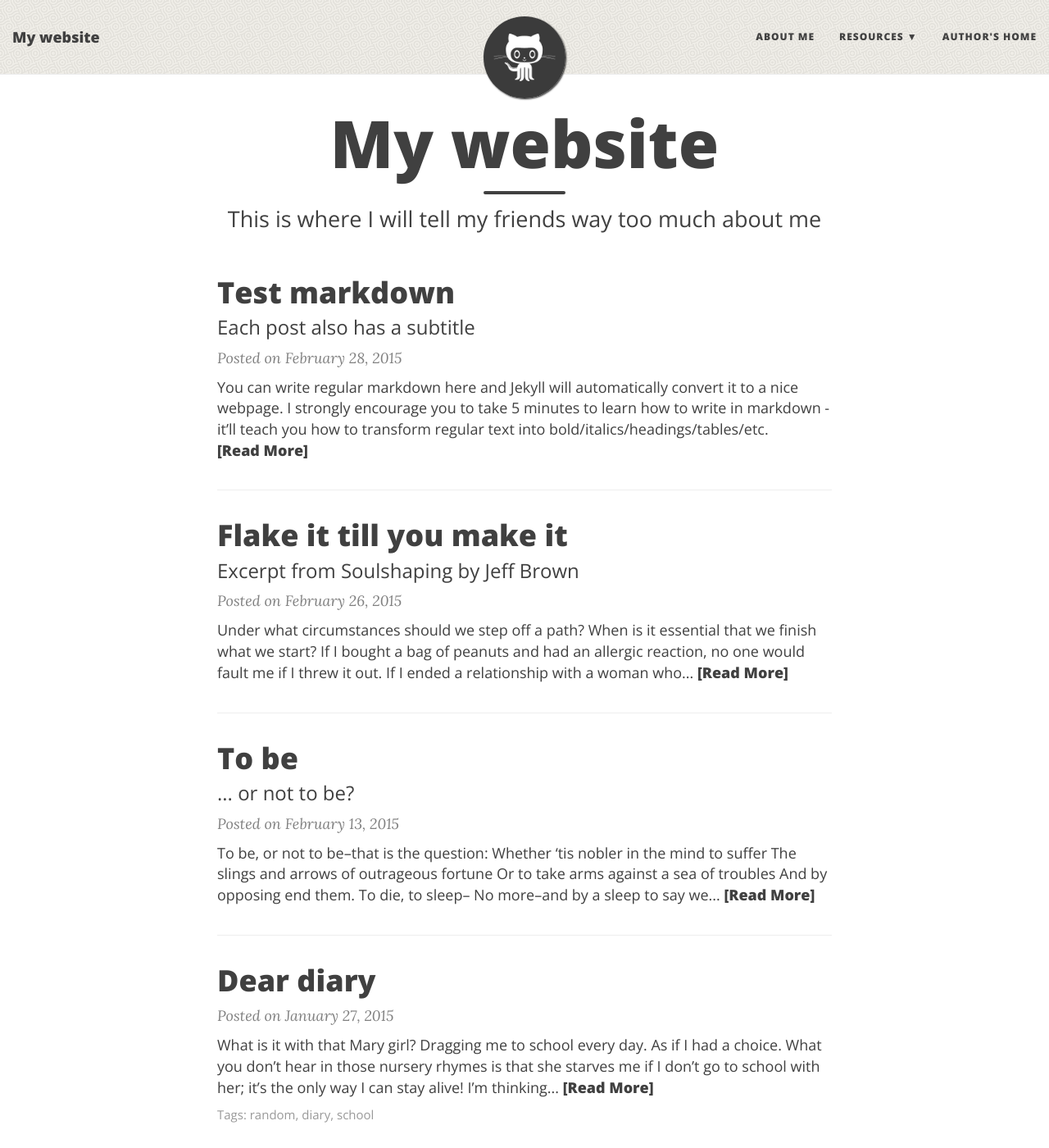
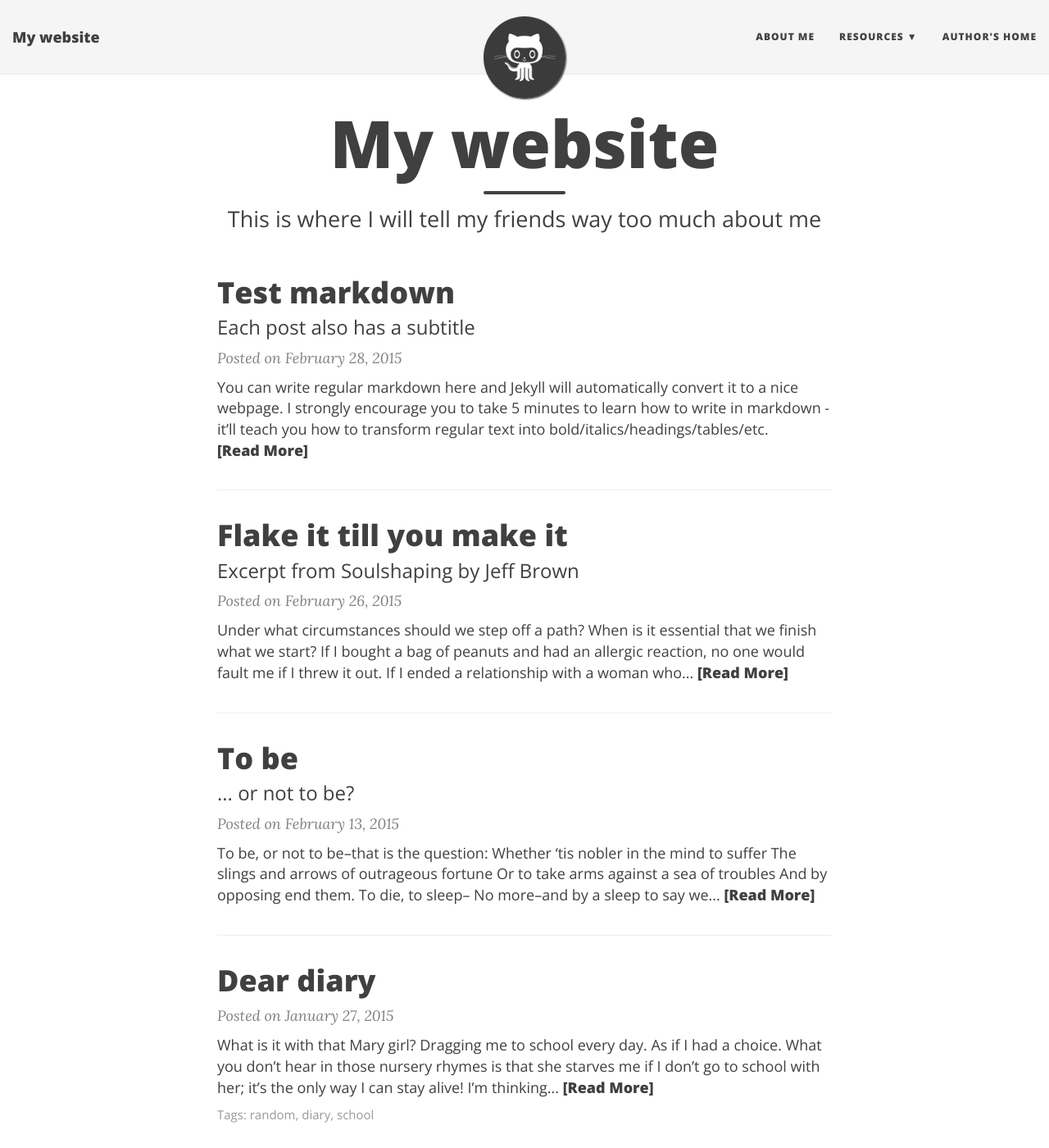
Before and after one commit to gniuk/gniuk.github.io, a Jekyll site: the page built from index.html, in a window 1280 px wide and 1400 px high. Shown: the whole window at 82% size. Built offline with Jekyll 4.4.1, drawn with Linux system fonts in a browser that asks for light colours; nearby versions of some CDN libraries; the list of posts is cut into pages by our own code.

Commit message:
add CSS for separate bg col+image for navbar, page, footer

```diff
--- a/css/main.css
+++ b/css/main.css
@@ -12,6 +12,13 @@
   color: #404040;
   position: relative;
   background: #FFF;
+  {% if site.page-col %}
+  background: {{ site.page-col }};
+  {% endif %}
+  {% if site.page-img %}
+  background-image: url({{ site.page-img }});
+  background-attachment: fixed;
+  {% endif %}
 }
 p {
   line-height: 1.5;
@@ -104,8 +111,11 @@
   background: #F5F5F5;
   border-bottom: 1px solid #EAEAEA;
   font-family: 'Open Sans', 'Helvetica Neue', Helvetica, Arial, sans-serif;
-  {% if site.bgimage %}
-  background-image: url({{ site.bgimage }});
+  {% if site.navbar-col %}
+  background: {{ site.navbar-col }};
+  {% endif %}
+  {% if site.navbar-img %}
+  background-image: url({{ site.navbar-img }});
   background-attachment: fixed;
   {% endif %}
 }
@@ -269,8 +279,11 @@
   border-top: 1px #EAEAEA solid;
   margin-top: 50px;
   font-size: 14px;
-  {% if site.bgimage %}
-  background-image: url({{ site.bgimage }});
+  {% if site.footer-col %}
+  background: {{ site.navbar-col }};
+  {% endif %}
+  {% if site.footer-img %}
+  background-image: url({{ site.footer-img }});
   background-attachment: fixed;
   {% endif %}
 }
```
